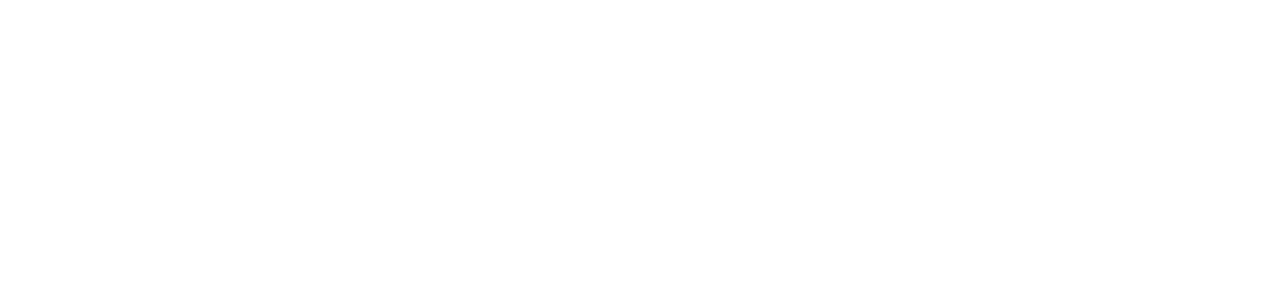
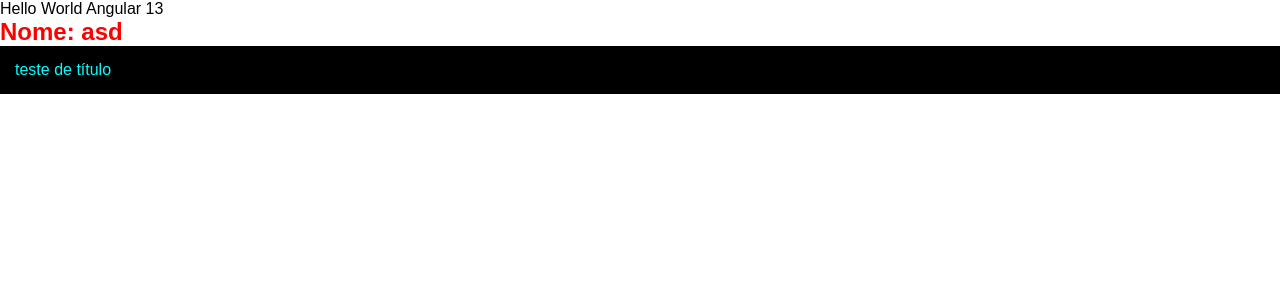
Before and after one commit to NetoRutes/moments-angular-13, an Angular app: page / in a window 1280 px wide. Shown: the top 300 px of the page. Built offline with nearby package versions, Linux system fonts and the light colour scheme.

Commit message:
Scoped style.

```diff
--- a/src/app/components/first-component/first-component.component.html
+++ b/src/app/components/first-component/first-component.component.html
@@ -1 +1,3 @@
-<h2>Nome: { { nome}}</h2>
+<h2>Nome: {{ nome }}</h2>
+
+<p class="title">teste de título</p>
--- a/src/app/components/first-component/first-component.component.scss
+++ b/src/app/components/first-component/first-component.component.scss
@@ -5,3 +5,9 @@
 h1 {
   text-align: 1px;
 }
+
+.title {
+  background: #000;
+  color: aqua;
+  padding: 15px;
+}
--- a/src/styles.scss
+++ b/src/styles.scss
@@ -1 +1,5 @@
 /* You can add global styles to this file, and also import other style files */
+* {
+  margin: 0px;
+  font-family: Arial, Helvetica, sans-serif;
+}
```
